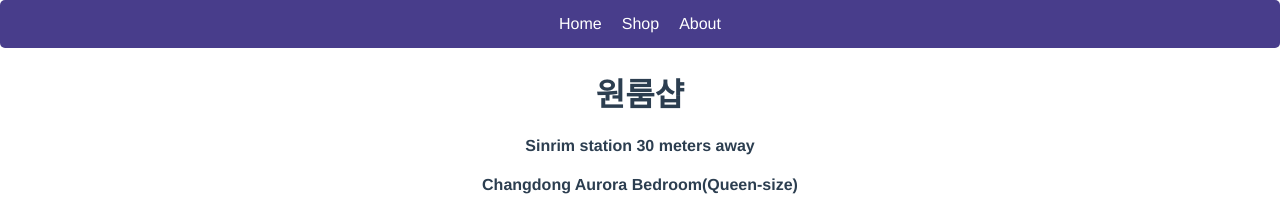
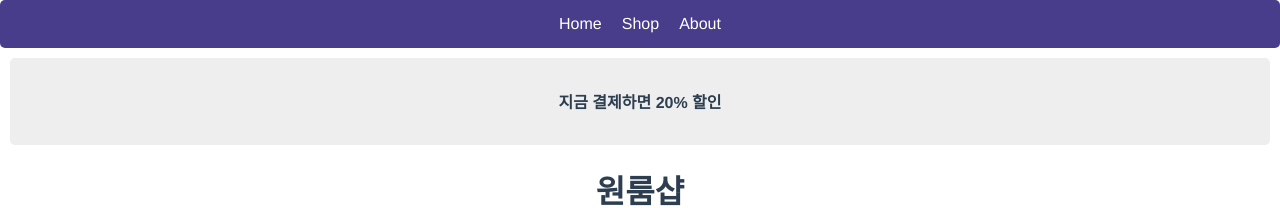
Before and after one commit to study-jyno/study_vue_js, a Vue app in the folder 1강/vuedongsan/: page / in a window 1280 px wide. Shown: the top 208 px of the page. Built offline with nearby package versions, Linux system fonts and the light colour scheme.

Commit message:
9장 진행 중 숙제 해야함

```diff
--- a/1강/vuedongsan/src/App.vue
+++ b/1강/vuedongsan/src/App.vue
@@ -1,18 +1,19 @@
 <template>
-  <div class="black-dg" v-if="modal_use">
-    <div class="white-dg">
-      <h4>{{ oneroom_list[show_oneroom_id].title }}</h4>
-      <img class="room-img" :src="oneroom_list[show_oneroom_id].image" />
-      <p>{{ oneroom_list[show_oneroom_id].content }}</p>
-      <p>{{ oneroom_list[show_oneroom_id].price }} 원</p>
-      <button @click="modal_use = false">닫기</button>
-    </div>
-  </div>
+  <Modal
+    :oneroom_list="oneroom_list"
+    :show_oneroom_id="show_oneroom_id"
+    :modal_use="modal_use"
+  ></Modal>
   <div class="menu">
     <a v-for="test in menu_list" :key="test">{{ test }}</a>
   </div>
+
+  <Discount></Discount>
+
   <h1>{{ logo }}</h1>
+
   <div v-for="(item, i) in oneroom_list" :key="item">
+    <img class="room-img" :src="item.image" />
     <h4
       @click="
         modal_use = true;
@@ -26,6 +27,9 @@
 
 <script>
 import oneroom from "./assets/data.js";
+
+import Discount from "./Discount.vue";
+import Modal from "./Modal.vue";
 
 export default {
   name: "App",
@@ -48,7 +52,10 @@ export default {
       this.report_list[index] += 1;
     },
   },
-  components: {},
+  components: {
+    Discount: Discount,
+    Modal: Modal,
+  },
 };
 </script>
 
@@ -61,19 +68,6 @@ body {
 }
 div {
   box-sizing: border-box;
-}
-.black-dg {
-  width: 100%;
-  height: 100%;
-  background: rgba(0, 0, 0, 0.5);
-  position: fixed;
-  padding: 20px;
-}
-.white-dg {
-  width: 100%;
-  background: white;
-  border-radius: 8px;
-  padding: 20px;
 }
 
 #app {
--- /dev/null
+++ b/1강/vuedongsan/src/Discount.vue
@@ -0,0 +1,20 @@
+<template>
+  <div class="discount">
+    <h4>지금 결제하면 20% 할인</h4>
+  </div>
+</template>
+
+<script>
+export default {
+    name:'Discount',
+};
+</script>
+
+<style>
+.discount {
+  background: #eee;
+  padding: 10px;
+  margin: 10px;
+  border-radius: 5px;
+}
+</style>
--- /dev/null
+++ b/1강/vuedongsan/src/Modal.vue
@@ -0,0 +1,39 @@
+<template>
+  <div class="black-dg" v-if="modal_use">
+    <div class="white-dg">
+      <h4>{{ oneroom_list[show_oneroom_id].title }}</h4>
+      <img class="room-img" :src="oneroom_list[show_oneroom_id].image" />
+      <p>{{ oneroom_list[show_oneroom_id].content }}</p>
+      <p>{{ oneroom_list[show_oneroom_id].price }} 원</p>
+      <!-- <button @click="modal_use = false">닫기</button> -->
+      <!-- props는 read-only임 받아온거 수정하면 큰일남 -->
+    </div>
+  </div>
+</template>
+
+<script>
+export default {
+  name: "Modal",
+  props: {
+    oneroom_list: Object,
+    show_oneroom_id: Number,
+    modal_use: Boolean,
+  },
+};
+</script>
+
+<style>
+.black-dg {
+  width: 100%;
+  height: 100%;
+  background: rgba(0, 0, 0, 0.5);
+  position: fixed;
+  padding: 20px;
+}
+.white-dg {
+  width: 100%;
+  background: white;
+  border-radius: 8px;
+  padding: 20px;
+}
+</style>
```
Also changed, not shown: 1 other file (tests, documents, lock files or other folders).
